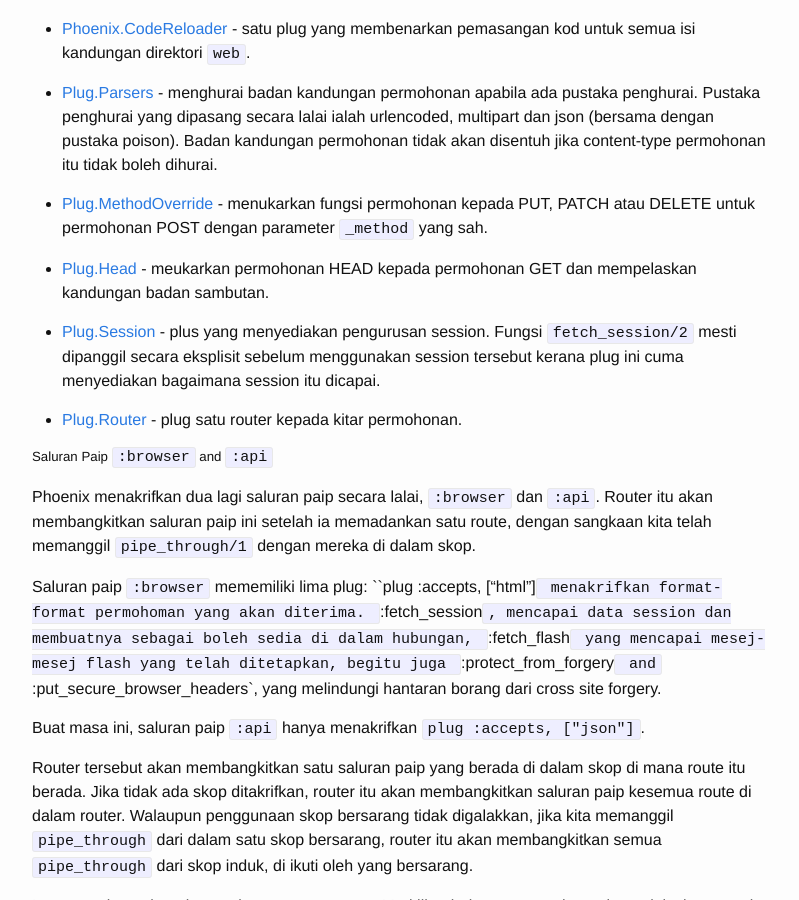
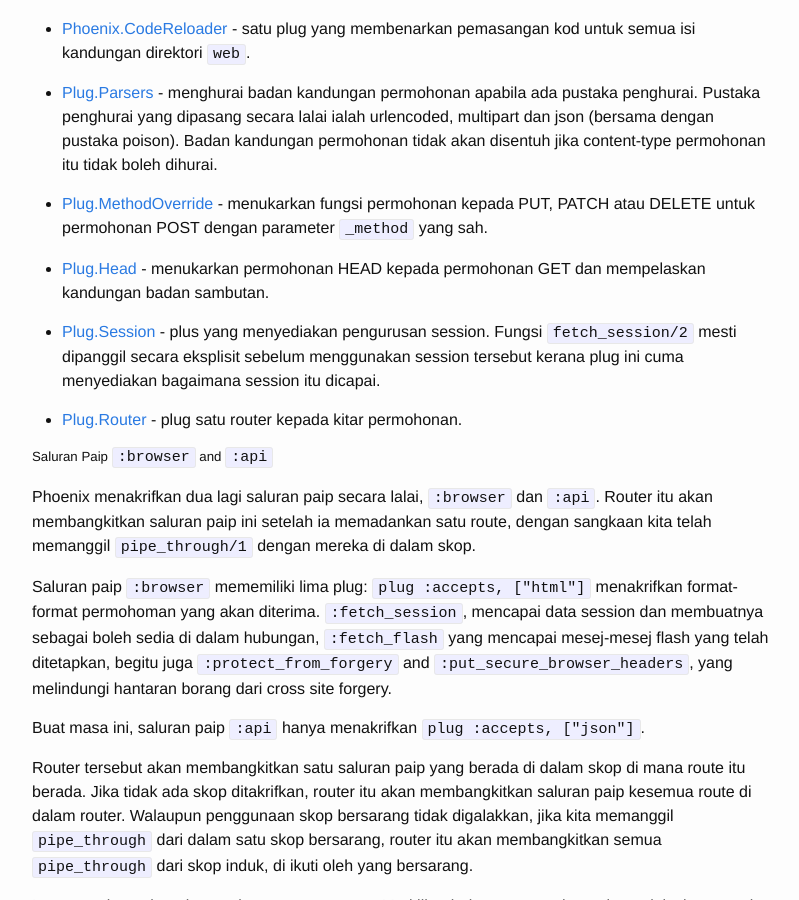
Before and after one commit to alkaha/panduan-phoenix, a Jekyll site: the page built from C_routing.md, in a window 1280 px wide and 900 px high, scrolled down 15330 px. Shown: the whole window, without its empty margins (238-1037 px from the left). Built offline with Jekyll 4.4.1, drawn with Linux system fonts in a browser that asks for light colours.

Commit message:
fixed some typo

```diff
--- a/C_routing.md
+++ b/C_routing.md
@@ -623,7 +623,7 @@ Endpoint menguruskan semua plug yang lazim kepada setiap permohonan, dan melasan
 - [Plug.MethodOverride](http://hexdocs.pm/plug/Plug.MethodOverride.html) - menukarkan fungsi permohonan kepada
   PUT, PATCH atau DELETE untuk permohonan POST dengan parameter `_method` yang sah.
 
-- [Plug.Head](http://hexdocs.pm/plug/Plug.Head.html) - meukarkan permohonan HEAD kepada permohonan GET dan mempelaskan kandungan badan sambutan.
+- [Plug.Head](http://hexdocs.pm/plug/Plug.Head.html) - menukarkan permohonan HEAD kepada permohonan GET dan mempelaskan kandungan badan sambutan.
 
 - [Plug.Session](http://hexdocs.pm/plug/Plug.Session.html) - plus yang menyediakan pengurusan session.
   Fungsi `fetch_session/2` mesti dipanggil secara eksplisit sebelum menggunakan session tersebut kerana plug ini cuma menyediakan bagaimana session itu dicapai.
@@ -634,7 +634,7 @@ Endpoint menguruskan semua plug yang lazim kepada setiap permohonan, dan melasan
 
 Phoenix menakrifkan dua lagi saluran paip secara lalai, `:browser` dan `:api`.  Router itu akan membangkitkan saluran paip ini setelah ia memadankan satu route, dengan sangkaan kita telah memanggil `pipe_through/1` dengan mereka di dalam skop.
 
-Saluran paip `:browser` mememiliki lima plug: ``plug :accepts, ["html"]` menakrifkan format-format permohoman yang akan diterima.  `:fetch_session`, mencapai data session dan membuatnya sebagai boleh sedia di dalam hubungan, `:fetch_flash` yang mencapai mesej-mesej flash yang telah ditetapkan, begitu juga `:protect_from_forgery` and `:put_secure_browser_headers`, yang melindungi hantaran borang dari cross site forgery.
+Saluran paip `:browser` mememiliki lima plug: `plug :accepts, ["html"]` menakrifkan format-format permohoman yang akan diterima.  `:fetch_session`, mencapai data session dan membuatnya sebagai boleh sedia di dalam hubungan, `:fetch_flash` yang mencapai mesej-mesej flash yang telah ditetapkan, begitu juga `:protect_from_forgery` and `:put_secure_browser_headers`, yang melindungi hantaran borang dari cross site forgery.
 
 Buat masa ini, saluran paip `:api` hanya menakrifkan `plug :accepts, ["json"]`.
 
```
